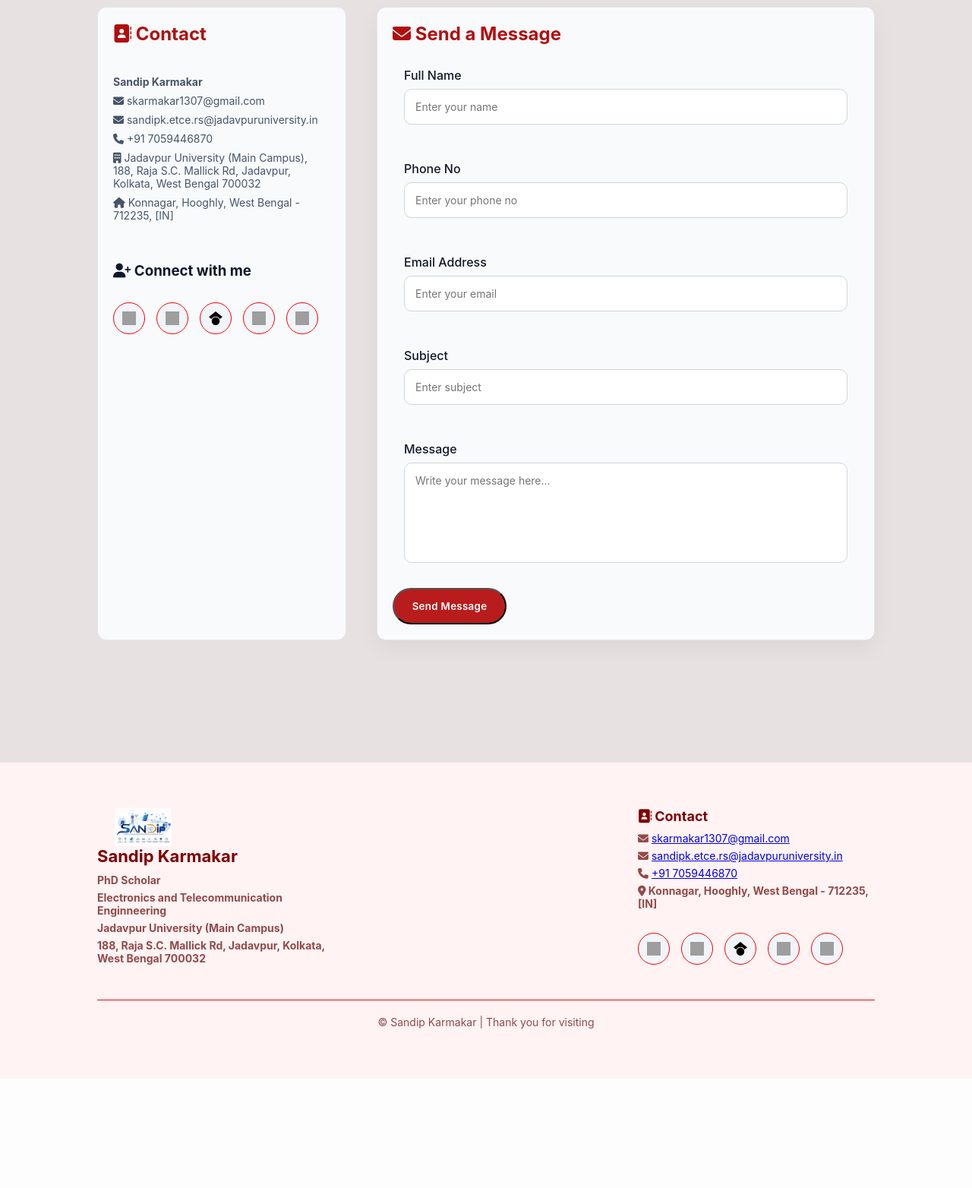
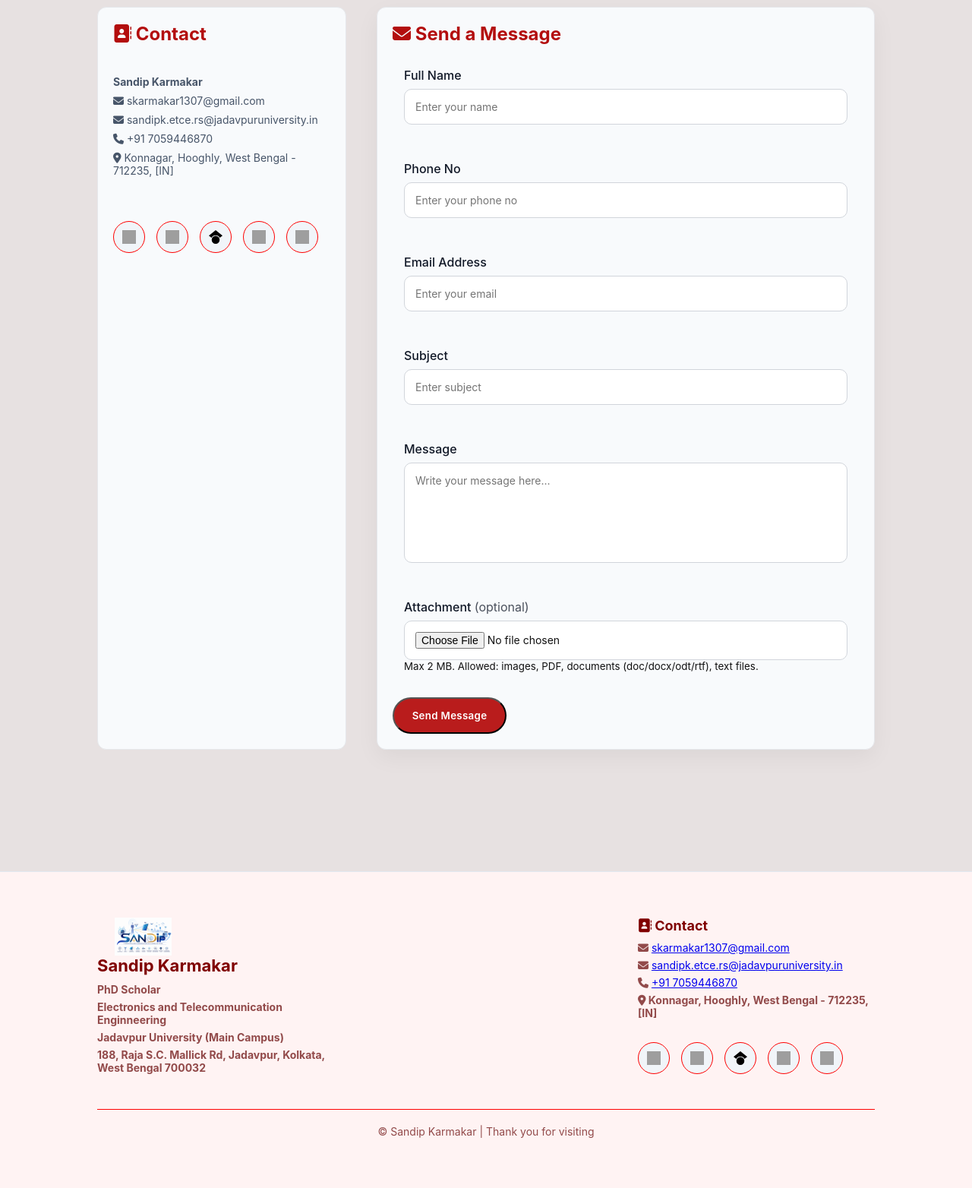
Before and after one commit to rony-1307/sandipkarmakar, a Flask app: page /contact in a window 1280 px wide. Shown: the part 231-1795 px from the top of the page at 76% size. Before the commit the page ends 1585 px from the top, so only its background shows below. Run offline with Flask 3, Linux system fonts and the light colour scheme; grey boxes are pictures that could not be loaded.

Commit message:
Add files via upload

```diff
--- a/templates/contact.html
+++ b/templates/contact.html
@@ -69,34 +69,30 @@
           <p><b><i class="fa-solid fa-envelope"></i></b> {{ data.personal.email1 }}</p>
           <p><b><i class="fa-solid fa-envelope"></i></b> {{ data.personal.email2 }}</p>
           <p><b><i class="fa-solid fa-phone"></i></b> {{ data.personal.phone2 }}</p>
-          <p><b><i class="fa-solid fa-building"></i></b> {{ data.personal.current_organization }}, {{
-            data.personal.current_address }}</p>
-          <p><b><i class="fa-solid fa-house"></i></b> {{ data.personal.home_add }}</p>
+          <p><b><i class="fa-solid fa-location-dot"></i></b> {{ data.personal.home_add }}</p>
           <br>
-          <h3><i class="fa-solid fa-user-plus"></i> Connect with me</h3>
           <div class="social-icons">
-            <a href="https://github.com/rony-1307" target="_blank" title="GitHub"><img
+            <a href="{{ data.personal.github }}" target="_blank" title="GitHub"><img
                 src="https://cdn.jsdelivr.net/gh/simple-icons/simple-icons/icons/github.svg" width="18"
                 alt="GitHub"></a>
-            <a href="https://www.linkedin.com/in/sandip-karmakar-a0239692/" target="_blank" title="LinkedIn"><img
+            <a href="{{ data.personal.linkedin }}" target="_blank" title="LinkedIn"><img
                 src="https://cdn.jsdelivr.net/gh/simple-icons/simple-icons/icons/linkedin.svg" width="18"
                 alt="LinkedIn"></a>
-            <a href="https://scholar.google.com/citations?hl=en&user=0YfIk6QAAAAJ" target="_blank"
-              title="GoogleScholar"><img src="static/images/googlescholar.svg" width="18" alt="GoogleScholar"></a>
-            <a href="https://orcid.org/0009-0005-4616-4590" target="_blank" title="ORCiD"><img
+            <a href="{{ data.personal.scholar }}" target="_blank" title="GoogleScholar"><img
+                src="static/images/googlescholar.svg" width="18" alt="GoogleScholar"></a>
+            <a href="{{ data.personal.orcid }}" target="_blank" title="ORCiD"><img
                 src="https://cdn.jsdelivr.net/gh/simple-icons/simple-icons/icons/orcid.svg" width="18" alt="ORCiD"></a>
-            <a href="https://www.researchgate.net/profile/Sandip-Karmakar-4?ev=hdr_xprf" target="_blank"
-              title="ResearchGate"><img
+            <a href="{{ data.personal.researchgate }}" target="_blank" title="ResearchGate"><img
                 src="https://cdn.jsdelivr.net/gh/simple-icons/simple-icons/icons/researchgate.svg" width="18"
                 alt="ResearchGate"></a>
           </div>
         </div>
 
-        <!-- RIGHT SIDE -->
-        <div class="contact-right ">
+        <!-- RIGHT SIDE - FORM -->
+        <div class="contact-right">
           <div class="form-box">
             <h2><i class="fa-solid fa-envelope"></i> Send a Message</h2>
-            <form class="contact-form" action="/contact" method="POST" autocomplete="off">
+            <form class="contact-form" action="/contact" method="POST" enctype="multipart/form-data" autocomplete="off">
               <!-- Honeypot (hidden from users, bots will fill it) -->
               <input type="text" name="website" style="display:none" tabindex="-1" autocomplete="off">
               <div class="form-group">
@@ -119,6 +115,14 @@
                 <label>Message</label>
                 <textarea rows="6" name="message" placeholder="Write your message here..." required
                   maxlength="3000"></textarea>
+              </div>
+              <div class="form-group">
+                <label>Attachment <span style="font-weight:400;opacity:.75;">(optional)</span></label>
+                <input type="file" name="attachment" id="attachment"
+                  accept=".jpg,.jpeg,.png,.gif,.webp,.bmp,.pdf,.doc,.docx,.odt,.rtf,.txt,.csv,.md,.log,image/*,application/pdf,text/*">
+                <small class="file-hint">Max 2 MB. Allowed: images, PDF, documents (doc/docx/odt/rtf), text
+                  files.</small>
+                <p id="file-error" style="color:#dc2626; margin-top:6px; display:none;"></p>
               </div>
               <button type="submit" class="btn primary">Send Message</button>
             </form>
@@ -186,4 +190,53 @@
 </body>
 <script src="static/js/main/script.js"></script>
 
+<script>
+  (function () {
+    var input = document.getElementById("attachment");
+    var err = document.getElementById("file-error");
+    var form = document.querySelector(".contact-form");
+    if (!input || !form) return;
+    var MAX = 2 * 1024 * 1024;
+    var ALLOWED = new Set([
+      "jpg", "jpeg", "png", "gif", "webp", "bmp",
+      "pdf", "doc", "docx", "odt", "rtf",
+      "txt", "csv", "md", "log"
+    ]);
+    function showError(msg) {
+      if (!err) return;
+      err.style.display = msg ? "block" : "none";
+      err.textContent = msg || "";
+    }
+    input.addEventListener("change", function () {
+      showError("");
+      var f = input.files && input.files[0];
+      if (!f) return;
+      if (f.size > MAX) {
+        showError("File is too large. Maximum size is 2 MB.");
+        input.value = "";
+        return;
+      }
+      var ext = (f.name.split(".").pop() || "").toLowerCase();
+      if (!ALLOWED.has(ext)) {
+        showError("File type not allowed. Use image, PDF, document, or text file.");
+        input.value = "";
+      }
+    });
+    form.addEventListener("submit", function (e) {
+      var f = input.files && input.files[0];
+      if (!f) return;
+      if (f.size > MAX) {
+        e.preventDefault();
+        showError("File is too large. Maximum size is 2 MB.");
+        return;
+      }
+      var ext = (f.name.split(".").pop() || "").toLowerCase();
+      if (!ALLOWED.has(ext)) {
+        e.preventDefault();
+        showError("File type not allowed. Use image, PDF, document, or text file.");
+      }
+    });
+  })();
+</script>
+
 </html>
```
